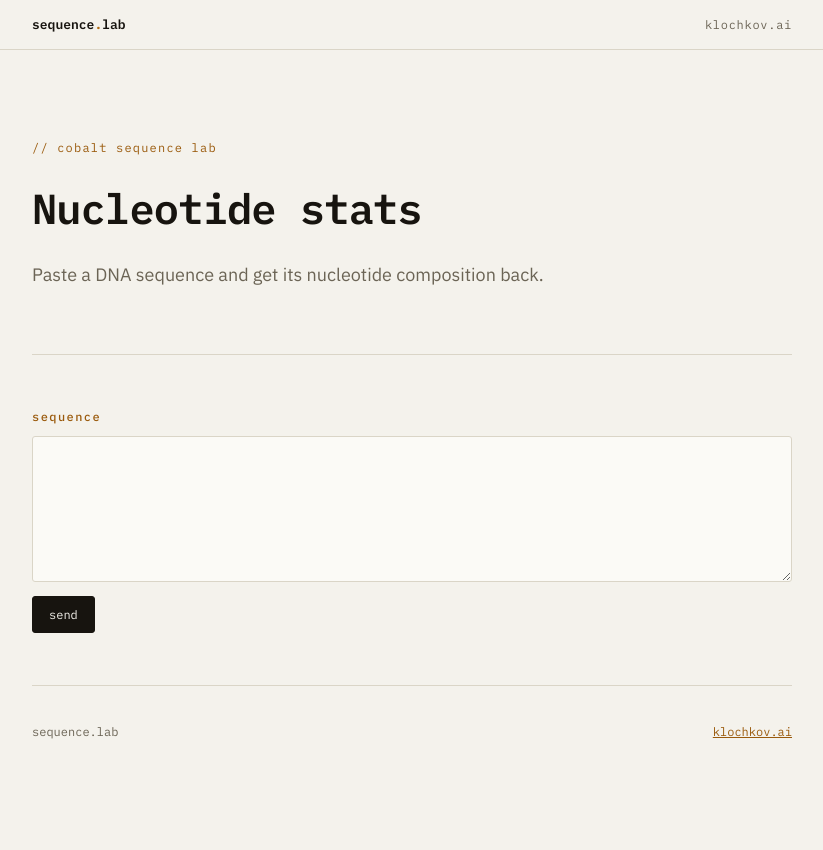
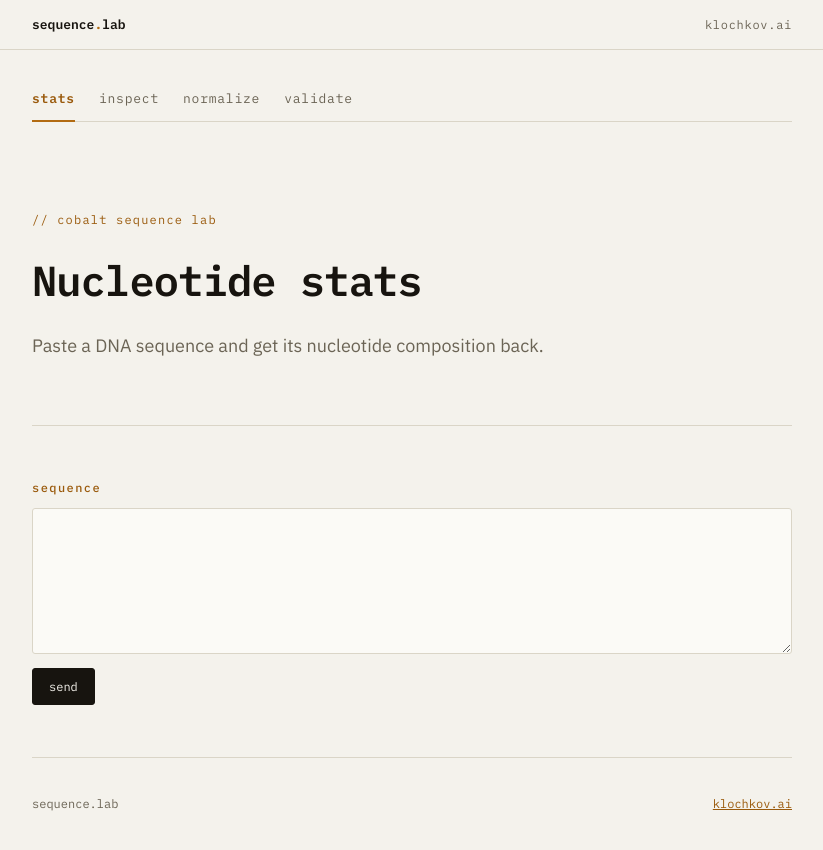
Before and after one commit to klochkovg/cobalt-sequence-lab-ui, a Vue app: page / in a window 1280 px wide. Shown: the top 850 px of the page, without its empty margins (228-1051 px from the left). Built offline with nearby package versions, Linux system fonts and the light colour scheme.

Commit message:
Menu added

```diff
--- a/src/App.vue
+++ b/src/App.vue
@@ -1,5 +1,10 @@
 <script setup lang="ts">
 import StatsForm from './components/StatsForm.vue';
+
+/** API commands. Only stats has a screen yet; the others link back to the current path. */
+const COMMANDS = ['stats', 'inspect', 'normalize', 'validate'] as const;
+// Not `/stats` etc.: vite.config.ts proxies those paths to the API.
+const currentPath = window.location.pathname;
 </script>
 
 <template>
@@ -13,6 +18,18 @@ import StatsForm from './components/StatsForm.vue';
   </nav>
 
   <main class="container">
+    <nav class="commands" aria-label="Commands">
+      <a
+        v-for="cmd in COMMANDS"
+        :key="cmd"
+        :href="cmd === 'stats' ? '/' : currentPath"
+        :class="{ 'commands__link--active': cmd === 'stats' }"
+        :aria-current="cmd === 'stats' ? 'page' : undefined"
+        class="commands__link"
+        >{{ cmd }}</a
+      >
+    </nav>
+
     <header class="character">
       <p class="eyebrow">// cobalt sequence lab</p>
       <h1 class="character__title">Nucleotide stats<span class="cursor"></span></h1>
--- a/src/styles.scss
+++ b/src/styles.scss
@@ -152,6 +152,36 @@ a:hover {
 }
 .nav__links .nav__lang:hover {
   color: var(--ink);
+}
+
+/* ---------- Command menu ---------- */
+.commands {
+  display: flex;
+  gap: 24px;
+  flex-wrap: wrap;
+  margin-top: 28px;
+  border-bottom: 1px solid var(--line);
+  font-family: var(--font-mono);
+  font-size: 13px;
+  letter-spacing: 0.06em;
+  text-transform: lowercase;
+}
+
+.commands__link {
+  padding: 10px 0;
+  margin-bottom: -1px;
+  border-bottom: 2px solid transparent;
+  color: var(--muted);
+  text-decoration: none;
+}
+.commands__link:hover {
+  color: var(--accent);
+}
+
+.commands__link--active {
+  color: var(--accent);
+  font-weight: 600;
+  border-bottom-color: var(--accent-bright);
 }
 
 /* ---------- Character ---------- */
```
Also changed, not shown: 1 other file (tests, documents, lock files or other folders).
